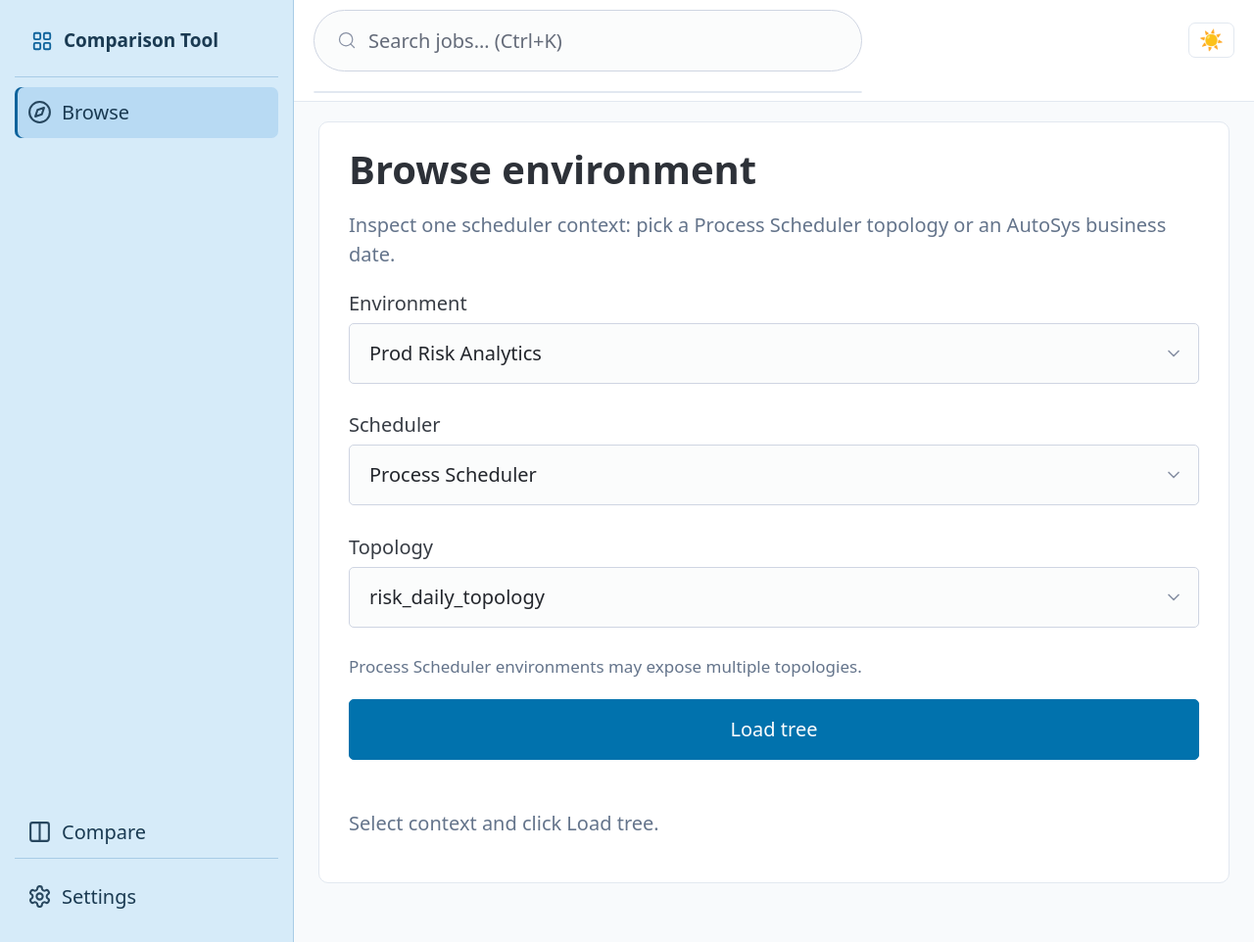
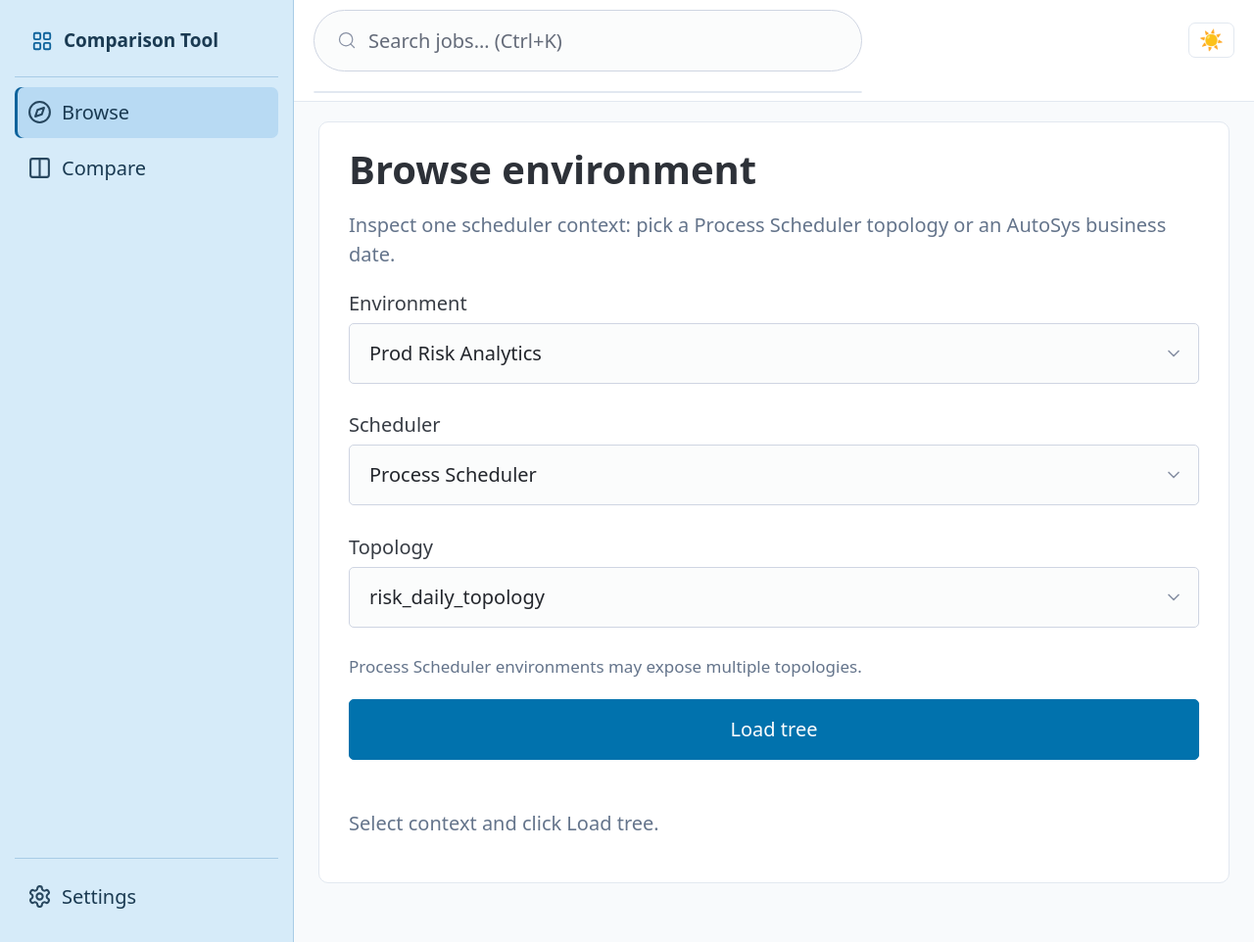
Before and after one commit to Gerbeev/ps-tool-web, a FastAPI app: page /browse in a window 1280 px wide. Shown: the whole page at 98% size. Run offline with FastAPI, Linux system fonts and the light colour scheme; some libraries are stand-ins or nearby versions.

Commit message:
Fix Compare nav stuck at bottom of sidebar
Pico applies justify-content: space-between on nav elements. With
sidebar-nav flex-growing, Compare was pushed to the footer area.
Override with flex-start so Browse and Compare stay grouped at top.

Co-authored-by: Igor <Gerbeev@users.noreply.github.com>

```diff
--- a/app/static/css/custom.css
+++ b/app/static/css/custom.css
@@ -90,6 +90,8 @@ body {
   padding-top: 0.25rem;
   display: flex;
   flex-direction: column;
+  justify-content: flex-start; /* override Pico nav { justify-content: space-between } */
+  align-items: stretch;
   gap: 0.25rem;
   min-height: 0;
 }
```
